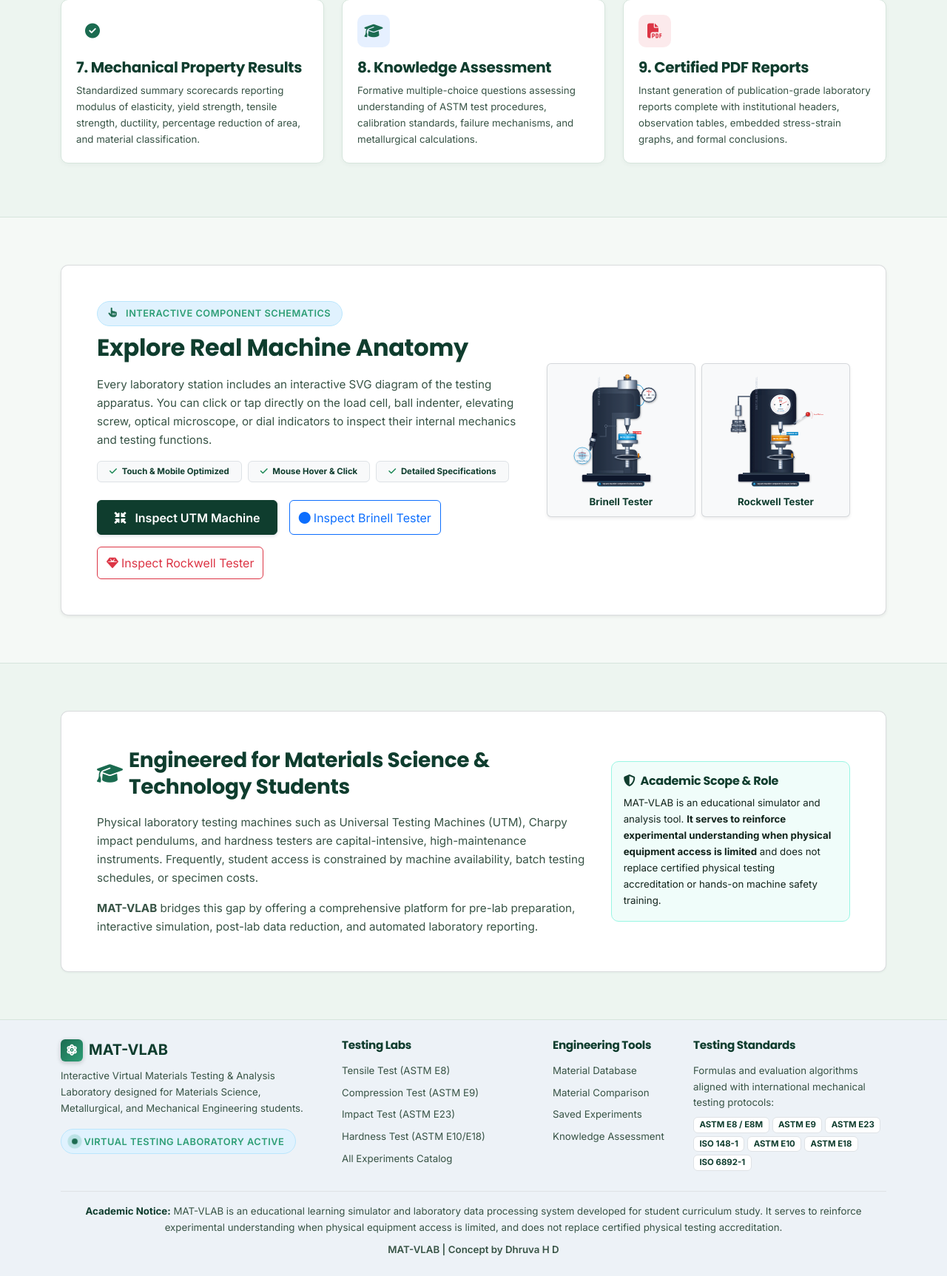
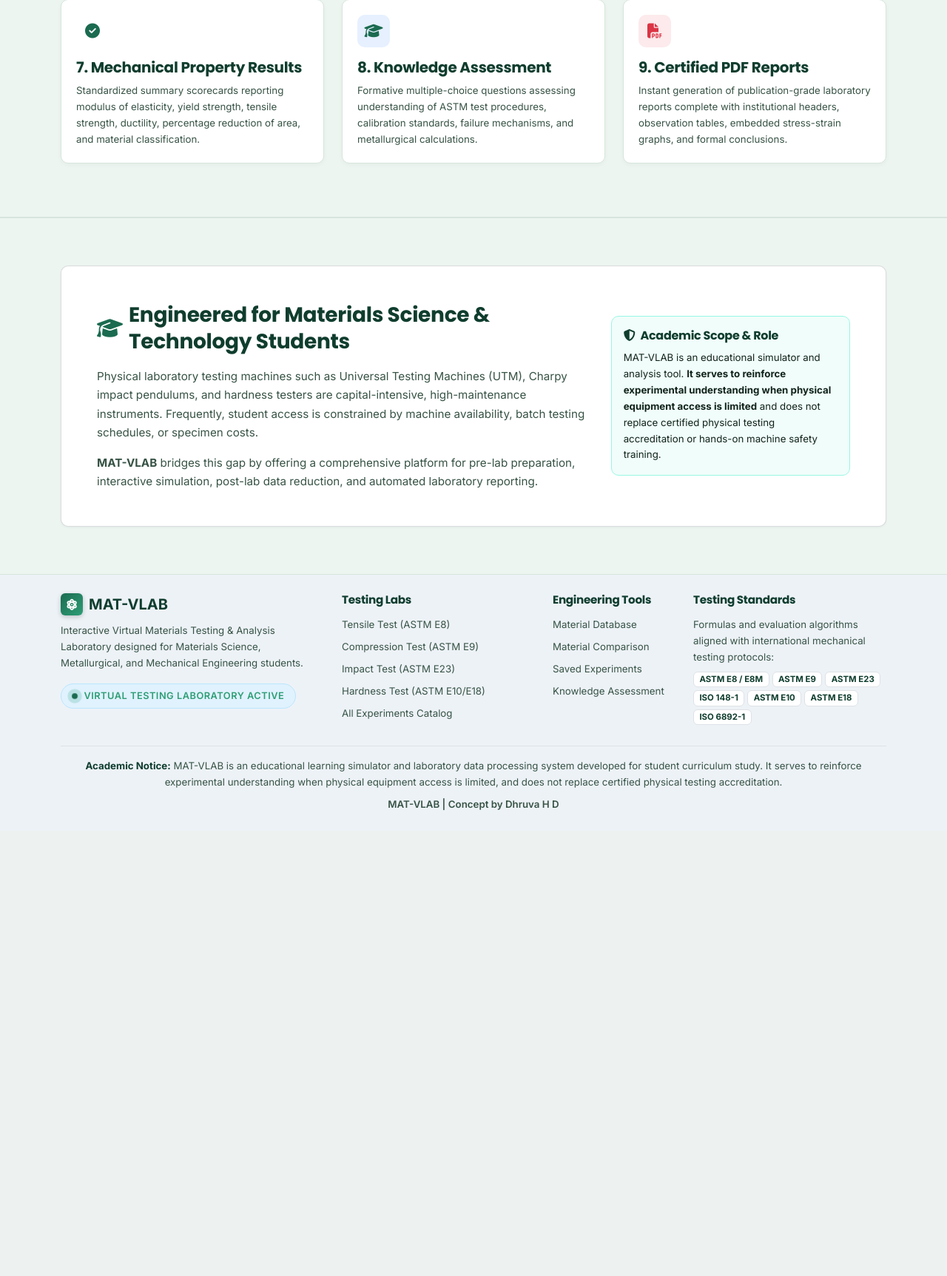
Before and after one commit to DhruvaHD/mat-vlab, a Flask app: page /home in a window 1280 px wide. Shown: the part 1564-3289 px from the top of the page at 74% size. After the commit the page ends 2660 px from the top, so only its background shows below. Run offline with Flask 3, Linux system fonts and the light colour scheme; parts of the project's set-up code (start-up, migrations or seed data) failed here and were passed over; some libraries are stand-ins or nearby versions.

Commit message:
Remove Explore Real Machine Anatomy section from Home page

```diff
--- a/templates/index.html
+++ b/templates/index.html
@@ -189,59 +189,7 @@
   </div>
 </section>
 
-<!-- ==========================================================================
-     APPARATUS PREVIEW & MACHINE ANATOMY SECTION
-     ========================================================================== -->
-<section class="py-5" style="background-color: var(--bg-primary);">
-  <div class="container py-3">
-    <div class="lab-card p-4 p-md-5 border border-secondary border-opacity-25 shadow-sm">
-      <div class="row align-items-center g-4">
-        <div class="col-lg-7">
-          <div class="badge-lab mb-2">
-            <i class="fas fa-hand-pointer text-steel me-1"></i> Interactive Component Schematics
-          </div>
-          <h2 class="fw-bold text-navy mb-3">Explore Real Machine Anatomy</h2>
-          <p class="text-secondary mb-3">
-            Every laboratory station includes an interactive SVG diagram of the testing apparatus. You can click or tap directly on the load cell, ball indenter, elevating screw, optical microscope, or dial indicators to inspect their internal mechanics and testing functions.
-          </p>
-          <div class="d-flex flex-wrap gap-2 mb-4">
-            <span class="badge bg-light text-navy border py-2 px-3"><i class="fas fa-check text-success me-1"></i> Touch &amp; Mobile Optimized</span>
-            <span class="badge bg-light text-navy border py-2 px-3"><i class="fas fa-check text-success me-1"></i> Mouse Hover &amp; Click</span>
-            <span class="badge bg-light text-navy border py-2 px-3"><i class="fas fa-check text-success me-1"></i> Detailed Specifications</span>
-          </div>
-          <div class="d-flex flex-wrap gap-3">
-            <a href="{{ url_for('tensile_hub') }}#content-apparatus" class="btn btn-lab-primary">
-              <i class="fas fa-compress-arrows-alt me-1"></i> Inspect UTM Machine
-            </a>
-            <a href="{{ url_for('hardness_brinell') }}#apparatus" class="btn btn-outline-primary">
-              <i class="fas fa-circle me-1"></i> Inspect Brinell Tester
-            </a>
-            <a href="{{ url_for('hardness_rockwell') }}#apparatus" class="btn btn-outline-danger">
-              <i class="fas fa-gem me-1"></i> Inspect Rockwell Tester
-            </a>
-          </div>
-        </div>
 
-        <div class="col-lg-5 text-center">
-          <div class="row g-2">
-            <div class="col-6">
-              <div class="p-2 bg-light rounded border border-secondary border-opacity-25 shadow-sm">
-                <img src="{{ url_for('static', filename='images/brinell_tester.svg') }}" alt="Brinell Apparatus" class="img-fluid rounded" style="max-height: 160px;">
-                <div class="fw-bold text-navy small mt-2">Brinell Tester</div>
-              </div>
-            </div>
-            <div class="col-6">
-              <div class="p-2 bg-light rounded border border-secondary border-opacity-25 shadow-sm">
-                <img src="{{ url_for('static', filename='images/rockwell_tester.svg') }}" alt="Rockwell Apparatus" class="img-fluid rounded" style="max-height: 160px;">
-                <div class="fw-bold text-navy small mt-2">Rockwell Tester</div>
-              </div>
-            </div>
-          </div>
-        </div>
-      </div>
-    </div>
-  </div>
-</section>
 
 <!-- ==========================================================================
      PEDAGOGICAL SCOPE & ACADEMIC NOTICE
```
